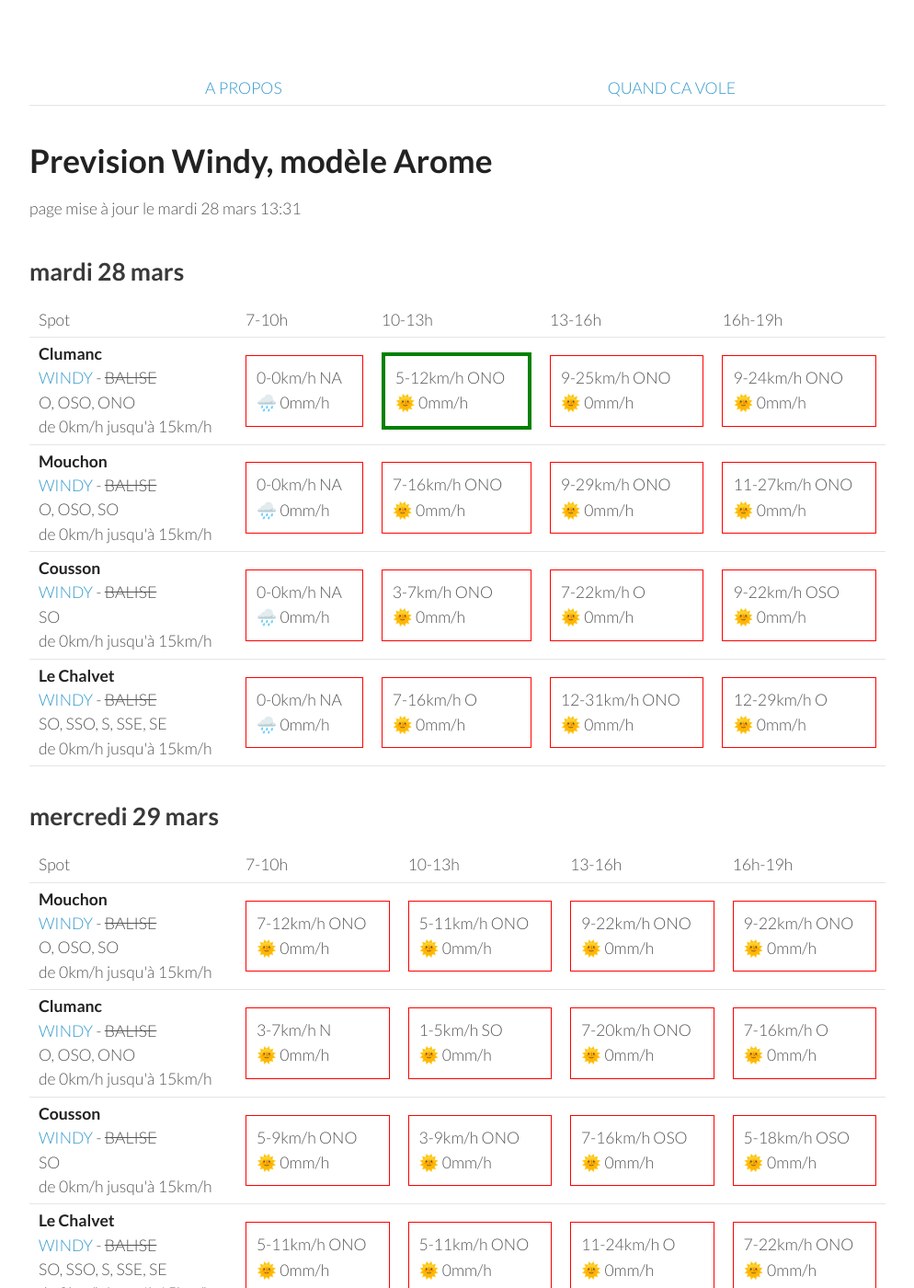
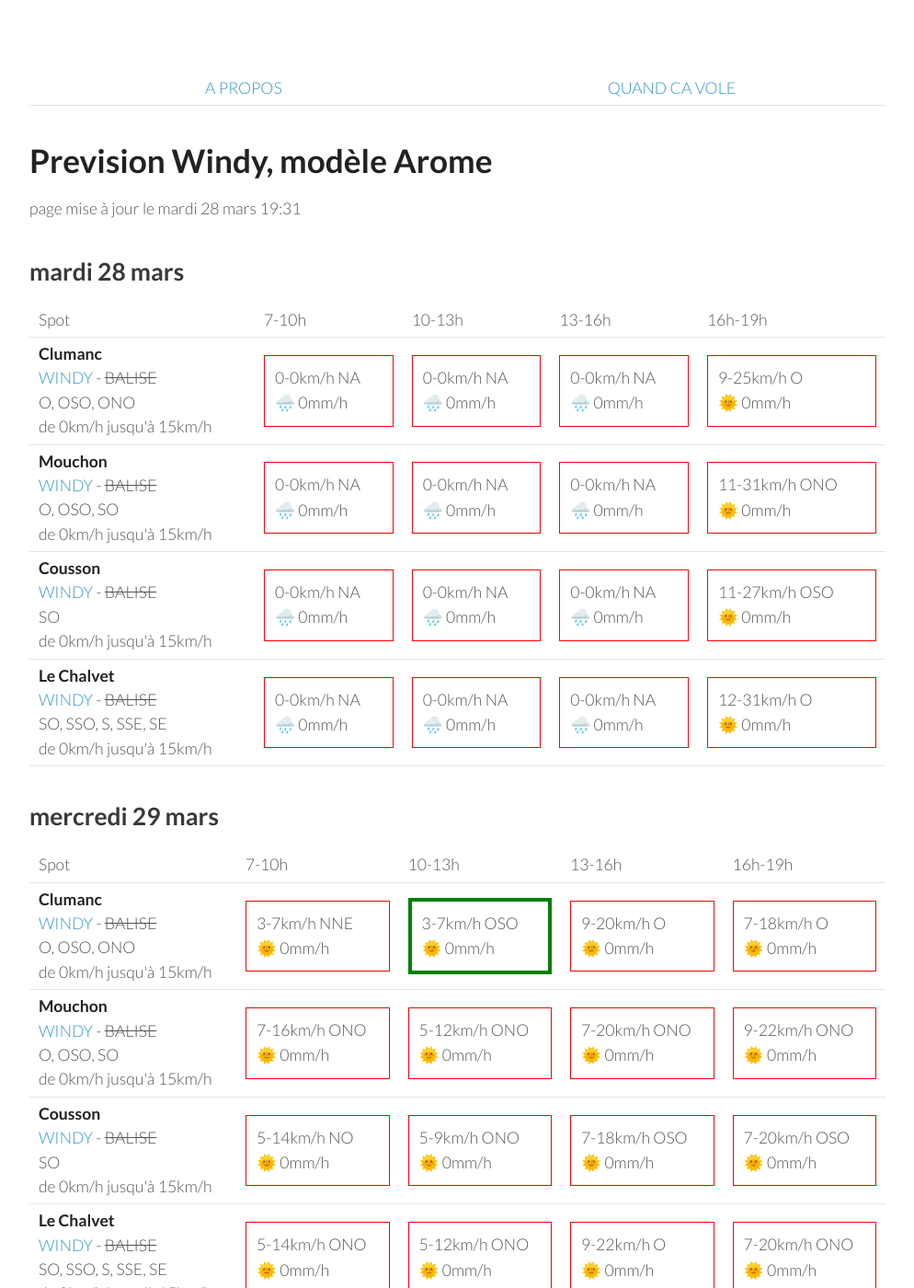
Before and after one commit to parapente-dans-le-nord/parapente-dans-le-nord.github.io, a Jekyll site: the page built from serre_poncon.markdown, in a window 1280 px wide and 1400 px high. Shown: the whole window at 92% size, without its empty margins (26-1020 px from the left). Built offline with Jekyll 4.4.1, drawn with Linux system fonts in a browser that asks for light colours; some of the changed text lies outside the part shown.

Commit message:
update index.markdown

```diff
--- a/serre_poncon.markdown
+++ b/serre_poncon.markdown
@@ -7,7 +7,7 @@ title:  "Tous les spots"
 {: .links}
 
 # Prevision Windy, modèle Arome
-page mise à jour le mardi 28 mars 13:31
+page mise à jour le mardi 28 mars 19:31
 
 ## mardi 28 mars
 
@@ -25,36 +25,36 @@ page mise à jour le mardi 28 mars 13:31
         <td><strong>Clumanc</strong><br><a href="https://windy.com/44.027/6.402?43.914,6.403,10,m:eSxaglP">WINDY</a> - <span class="no-balise"> BALISE </span><br> <span class="vent-favorable">O, OSO, ONO</span><br><span class="force-vent">de 0km/h jusqu'à 15km/h</span> </td>
 
             <td><div class="not-flyable"><p>0-0km/h NA</p><p>🌧️ 0mm/h</p></div></td>
-            <td><div class="flyable"><p>5-12km/h ONO</p><p>🌞 0mm/h</p></div></td>
-            <td><div class="not-flyable"><p>9-25km/h ONO</p><p>🌞 0mm/h</p></div></td>
-            <td><div class="not-flyable"><p>9-24km/h ONO</p><p>🌞 0mm/h</p></div></td>
+            <td><div class="not-flyable"><p>0-0km/h NA</p><p>🌧️ 0mm/h</p></div></td>
+            <td><div class="not-flyable"><p>0-0km/h NA</p><p>🌧️ 0mm/h</p></div></td>
+            <td><div class="not-flyable"><p>9-25km/h O</p><p>🌞 0mm/h</p></div></td>
 
     </tr>
 <tr>
         <td><strong>Mouchon</strong><br><a href="https://windy.com/43.992/6.424?43.878,6.425,10,m:eSuaglR">WINDY</a> - <span class="no-balise"> BALISE </span><br> <span class="vent-favorable">O, OSO, SO</span><br><span class="force-vent">de 0km/h jusqu'à 15km/h</span> </td>
 
             <td><div class="not-flyable"><p>0-0km/h NA</p><p>🌧️ 0mm/h</p></div></td>
-            <td><div class="not-flyable"><p>7-16km/h ONO</p><p>🌞 0mm/h</p></div></td>
-            <td><div class="not-flyable"><p>9-29km/h ONO</p><p>🌞 0mm/h</p></div></td>
-            <td><div class="not-flyable"><p>11-27km/h ONO</p><p>🌞 0mm/h</p></div></td>
+            <td><div class="not-flyable"><p>0-0km/h NA</p><p>🌧️ 0mm/h</p></div></td>
+            <td><div class="not-flyable"><p>0-0km/h NA</p><p>🌧️ 0mm/h</p></div></td>
+            <td><div class="not-flyable"><p>11-31km/h ONO</p><p>🌞 0mm/h</p></div></td>
 
     </tr>
 <tr>
         <td><strong>Cousson</strong><br><a href="https://windy.com/44.054/6.240?43.940,6.241,10,m:eSAaglz">WINDY</a> - <span class="no-balise"> BALISE </span><br> <span class="vent-favorable">SO</span><br><span class="force-vent">de 0km/h jusqu'à 15km/h</span> </td>
 
             <td><div class="not-flyable"><p>0-0km/h NA</p><p>🌧️ 0mm/h</p></div></td>
-            <td><div class="not-flyable"><p>3-7km/h ONO</p><p>🌞 0mm/h</p></div></td>
-            <td><div class="not-flyable"><p>7-22km/h O</p><p>🌞 0mm/h</p></div></td>
-            <td><div class="not-flyable"><p>9-22km/h OSO</p><p>🌞 0mm/h</p></div></td>
+            <td><div class="not-flyable"><p>0-0km/h NA</p><p>🌧️ 0mm/h</p></div></td>
+            <td><div class="not-flyable"><p>0-0km/h NA</p><p>🌧️ 0mm/h</p></div></td>
+            <td><div class="not-flyable"><p>11-27km/h OSO</p><p>🌞 0mm/h</p></div></td>
 
     </tr>
 <tr>
         <td><strong>Le Chalvet</strong><br><a href="https://windy.com/43.979/6.480?43.866,6.480,10,m:eSsaglX">WINDY</a> - <span class="no-balise"> BALISE </span><br> <span class="vent-favorable">SO, SSO, S, SSE, SE</span><br><span class="force-vent">de 0km/h jusqu'à 15km/h</span> </td>
 
             <td><div class="not-flyable"><p>0-0km/h NA</p><p>🌧️ 0mm/h</p></div></td>
-            <td><div class="not-flyable"><p>7-16km/h O</p><p>🌞 0mm/h</p></div></td>
-            <td><div class="not-flyable"><p>12-31km/h ONO</p><p>🌞 0mm/h</p></div></td>
-            <td><div class="not-flyable"><p>12-29km/h O</p><p>🌞 0mm/h</p></div></td>
+            <td><div class="not-flyable"><p>0-0km/h NA</p><p>🌧️ 0mm/h</p></div></td>
+            <td><div class="not-flyable"><p>0-0km/h NA</p><p>🌧️ 0mm/h</p></div></td>
+            <td><div class="not-flyable"><p>12-31km/h O</p><p>🌞 0mm/h</p></div></td>
 
     </tr>
 
@@ -74,42 +74,42 @@ page mise à jour le mardi 28 mars 13:31
       <td>16h-19h</td>
     </tr>
 <tr>
-        <td><strong>Mouchon</strong><br><a href="https://windy.com/43.992/6.424?43.878,6.425,10,m:eSuaglR">WINDY</a> - <span class="no-balise"> BALISE </span><br> <span class="vent-favorable">O, OSO, SO</span><br><span class="force-vent">de 0km/h jusqu'à 15km/h</span> </td>
+        <td><strong>Clumanc</strong><br><a href="https://windy.com/44.027/6.402?43.914,6.403,10,m:eSxaglP">WINDY</a> - <span class="no-balise"> BALISE </span><br> <span class="vent-favorable">O, OSO, ONO</span><br><span class="force-vent">de 0km/h jusqu'à 15km/h</span> </td>
 
-            <td><div class="not-flyable"><p>7-12km/h ONO</p><p>🌞 0mm/h</p></div></td>
-            <td><div class="not-flyable"><p>5-11km/h ONO</p><p>🌞 0mm/h</p></div></td>
-            <td><div class="not-flyable"><p>9-22km/h ONO</p><p>🌞 0mm/h</p></div></td>
-            <td><div class="not-flyable"><p>9-22km/h ONO</p><p>🌞 0mm/h</p></div></td>
+            <td><div class="not-flyable"><p>3-7km/h NNE</p><p>🌞 0mm/h</p></div></td>
+            <td><div class="flyable"><p>3-7km/h OSO</p><p>🌞 0mm/h</p></div></td>
+            <td><div class="not-flyable"><p>9-20km/h O</p><p>🌞 0mm/h</p></div></td>
+            <td><div class="not-flyable"><p>7-18km/h O</p><p>🌞 0mm/h</p></div></td>
 
 
     </tr>
 <tr>
-        <td><strong>Clumanc</strong><br><a href="https://windy.com/44.027/6.402?43.914,6.403,10,m:eSxaglP">WINDY</a> - <span class="no-balise"> BALISE </span><br> <span class="vent-favorable">O, OSO, ONO</span><br><span class="force-vent">de 0km/h jusqu'à 15km/h</span> </td>
+        <td><strong>Mouchon</strong><br><a href="https://windy.com/43.992/6.424?43.878,6.425,10,m:eSuaglR">WINDY</a> - <span class="no-balise"> BALISE </span><br> <span class="vent-favorable">O, OSO, SO</span><br><span class="force-vent">de 0km/h jusqu'à 15km/h</span> </td>
 
-            <td><div class="not-flyable"><p>3-7km/h N</p><p>🌞 0mm/h</p></div></td>
-            <td><div class="not-flyable"><p>1-5km/h SO</p><p>🌞 0mm/h</p></div></td>
+            <td><div class="not-flyable"><p>7-16km/h ONO</p><p>🌞 0mm/h</p></div></td>
+            <td><div class="not-flyable"><p>5-12km/h ONO</p><p>🌞 0mm/h</p></div></td>
             <td><div class="not-flyable"><p>7-20km/h ONO</p><p>🌞 0mm/h</p></div></td>
-            <td><div class="not-flyable"><p>7-16km/h O</p><p>🌞 0mm/h</p></div></td>
+            <td><div class="not-flyable"><p>9-22km/h ONO</p><p>🌞 0mm/h</p></div></td>
 
 
     </tr>
 <tr>
         <td><strong>Cousson</strong><br><a href="https://windy.com/44.054/6.240?43.940,6.241,10,m:eSAaglz">WINDY</a> - <span class="no-balise"> BALISE </span><br> <span class="vent-favorable">SO</span><br><span class="force-vent">de 0km/h jusqu'à 15km/h</span> </td>
 
+            <td><div class="not-flyable"><p>5-14km/h NO</p><p>🌞 0mm/h</p></div></td>
             <td><div class="not-flyable"><p>5-9km/h ONO</p><p>🌞 0mm/h</p></div></td>
-            <td><div class="not-flyable"><p>3-9km/h ONO</p><p>🌞 0mm/h</p></div></td>
-            <td><div class="not-flyable"><p>7-16km/h OSO</p><p>🌞 0mm/h</p></div></td>
-            <td><div class="not-flyable"><p>5-18km/h OSO</p><p>🌞 0mm/h</p></div></td>
+            <td><div class="not-flyable"><p>7-18km/h OSO</p><p>🌞 0mm/h</p></div></td>
+            <td><div class="not-flyable"><p>7-20km/h OSO</p><p>🌞 0mm/h</p></div></td>
 
 
     </tr>
 <tr>
         <td><strong>Le Chalvet</strong><br><a href="https://windy.com/43.979/6.480?43.866,6.480,10,m:eSsaglX">WINDY</a> - <span class="no-balise"> BALISE </span><br> <span class="vent-favorable">SO, SSO, S, SSE, SE</span><br><span class="force-vent">de 0km/h jusqu'à 15km/h</span> </td>
 
-            <td><div class="not-flyable"><p>5-11km/h ONO</p><p>🌞 0mm/h</p></div></td>
-            <td><div class="not-flyable"><p>5-11km/h ONO</p><p>🌞 0mm/h</p></div></td>
-            <td><div class="not-flyable"><p>11-24km/h O</p><p>🌞 0mm/h</p></div></td>
-            <td><div class="not-flyable"><p>7-22km/h ONO</p><p>🌞 0mm/h</p></div></td>
+            <td><div class="not-flyable"><p>5-14km/h ONO</p><p>🌞 0mm/h</p></div></td>
+            <td><div class="not-flyable"><p>5-12km/h ONO</p><p>🌞 0mm/h</p></div></td>
+            <td><div class="not-flyable"><p>9-22km/h O</p><p>🌞 0mm/h</p></div></td>
+            <td><div class="not-flyable"><p>7-20km/h ONO</p><p>🌞 0mm/h</p></div></td>
 
 
     </tr>
@@ -132,40 +132,40 @@ page mise à jour le mardi 28 mars 13:31
 <tr>
         <td><strong>Mouchon</strong><br><a href="https://windy.com/43.992/6.424?43.878,6.425,10,m:eSuaglR">WINDY</a> - <span class="no-balise"> BALISE </span><br> <span class="vent-favorable">O, OSO, SO</span><br><span class="force-vent">de 0km/h jusqu'à 15km/h</span> </td>
 
-            <td><div class="not-flyable"><p>3-14km/h NO</p><p>🌞 0mm/h</p></div></td>
-            <td><div class="not-flyable"><p>5-20km/h OSO</p><p>🌞 0mm/h</p></div></td>
+            <td><div class="flyable"><p>5-5km/h OSO</p><p>🌞 0mm/h</p></div></td>
+            <td><div class="not-flyable"><p>5-22km/h OSO</p><p>🌞 0mm/h</p></div></td>
             <td><div class="not-flyable"><p>11-31km/h O</p><p>🌞 0mm/h</p></div></td>
-            <td><div class="not-flyable"><p>11-33km/h O</p><p>🌞 0mm/h</p></div></td>
+            <td><div class="not-flyable"><p>9-33km/h O</p><p>🌞 0mm/h</p></div></td>
 
 
     </tr>
 <tr>
         <td><strong>Clumanc</strong><br><a href="https://windy.com/44.027/6.402?43.914,6.403,10,m:eSxaglP">WINDY</a> - <span class="no-balise"> BALISE </span><br> <span class="vent-favorable">O, OSO, ONO</span><br><span class="force-vent">de 0km/h jusqu'à 15km/h</span> </td>
 
-            <td><div class="not-flyable"><p>1-14km/h NNO</p><p>🌞 0mm/h</p></div></td>
+            <td><div class="not-flyable"><p>3-3km/h ENE</p><p>🌞 0mm/h</p></div></td>
             <td><div class="not-flyable"><p>5-20km/h OSO</p><p>🌞 0mm/h</p></div></td>
-            <td><div class="not-flyable"><p>9-31km/h O</p><p>🌞 0mm/h</p></div></td>
-            <td><div class="not-flyable"><p>11-33km/h O</p><p>🌞 0mm/h</p></div></td>
+            <td><div class="not-flyable"><p>11-31km/h O</p><p>🌞 0mm/h</p></div></td>
+            <td><div class="not-flyable"><p>9-33km/h O</p><p>🌞 0mm/h</p></div></td>
 
 
     </tr>
 <tr>
         <td><strong>Cousson</strong><br><a href="https://windy.com/44.054/6.240?43.940,6.241,10,m:eSAaglz">WINDY</a> - <span class="no-balise"> BALISE </span><br> <span class="vent-favorable">SO</span><br><span class="force-vent">de 0km/h jusqu'à 15km/h</span> </td>
 
-            <td><div class="not-flyable"><p>3-12km/h E</p><p>🌞 0mm/h</p></div></td>
-            <td><div class="not-flyable"><p>3-14km/h SSO</p><p>🌞 0mm/h</p></div></td>
-            <td><div class="not-flyable"><p>5-22km/h OSO</p><p>🌞 0mm/h</p></div></td>
+            <td><div class="not-flyable"><p>5-9km/h S</p><p>🌞 0mm/h</p></div></td>
+            <td><div class="not-flyable"><p>3-16km/h SSO</p><p>🌞 0mm/h</p></div></td>
             <td><div class="not-flyable"><p>7-24km/h OSO</p><p>🌞 0mm/h</p></div></td>
+            <td><div class="not-flyable"><p>5-24km/h SO</p><p>🌞 0mm/h</p></div></td>
 
 
     </tr>
 <tr>
         <td><strong>Le Chalvet</strong><br><a href="https://windy.com/43.979/6.480?43.866,6.480,10,m:eSsaglX">WINDY</a> - <span class="no-balise"> BALISE </span><br> <span class="vent-favorable">SO, SSO, S, SSE, SE</span><br><span class="force-vent">de 0km/h jusqu'à 15km/h</span> </td>
 
-            <td><div class="not-flyable"><p>3-16km/h NO</p><p>🌞 0mm/h</p></div></td>
-            <td><div class="not-flyable"><p>5-22km/h OSO</p><p>🌞 0mm/h</p></div></td>
-            <td><div class="not-flyable"><p>11-31km/h O</p><p>🌞 0mm/h</p></div></td>
-            <td><div class="not-flyable"><p>11-35km/h O</p><p>🌞 0mm/h</p></div></td>
+            <td><div class="not-flyable"><p>1-5km/h NO</p><p>🌞 0mm/h</p></div></td>
+            <td><div class="not-flyable"><p>7-24km/h OSO</p><p>🌞 0mm/h</p></div></td>
+            <td><div class="not-flyable"><p>11-33km/h O</p><p>🌞 0mm/h</p></div></td>
+            <td><div class="not-flyable"><p>9-33km/h O</p><p>🌞 0mm/h</p></div></td>
 
 
     </tr>
@@ -188,30 +188,30 @@ page mise à jour le mardi 28 mars 13:31
 <tr>
         <td><strong>Mouchon</strong><br><a href="https://windy.com/43.992/6.424?43.878,6.425,10,m:eSuaglR">WINDY</a> - <span class="no-balise"> BALISE </span><br> <span class="vent-favorable">O, OSO, SO</span><br><span class="force-vent">de 0km/h jusqu'à 15km/h</span> </td>
 
-            <td><div class="not-flyable"><p>1-16km/h O</p><p>🌞 0mm/h</p></div></td>
-            <td><div class="not-flyable"><p>14-40km/h ONO</p><p>🌞 0mm/h</p></div></td>
-            <td><div class="not-flyable"><p>22-75km/h ONO</p><p>🌧 0.2mm/h</p></div></td>
-            <td><div class="not-flyable"><p>27-72km/h ONO</p><p>🌧 0.2mm/h</p></div></td>
+            <td><div class="flyable"><p>1-14km/h O</p><p>🌞 0mm/h</p></div></td>
+            <td><div class="not-flyable"><p>9-29km/h ONO</p><p>🌞 0mm/h</p></div></td>
+            <td><div class="not-flyable"><p>24-70km/h NO</p><p>🌞 0mm/h</p></div></td>
+            <td><div class="not-flyable"><p>27-74km/h ONO</p><p>🌧 0.2mm/h</p></div></td>
 
 
     </tr>
 <tr>
         <td><strong>Clumanc</strong><br><a href="https://windy.com/44.027/6.402?43.914,6.403,10,m:eSxaglP">WINDY</a> - <span class="no-balise"> BALISE </span><br> <span class="vent-favorable">O, OSO, ONO</span><br><span class="force-vent">de 0km/h jusqu'à 15km/h</span> </td>
 
-            <td><div class="not-flyable"><p>0-16km/h O</p><p>🌞 0mm/h</p></div></td>
-            <td><div class="not-flyable"><p>12-40km/h ONO</p><p>🌞 0mm/h</p></div></td>
-            <td><div class="not-flyable"><p>22-75km/h ONO</p><p>🌧 0.3mm/h</p></div></td>
-            <td><div class="not-flyable"><p>27-72km/h ONO</p><p>🌧 0.3mm/h</p></div></td>
+            <td><div class="flyable"><p>1-14km/h ONO</p><p>🌞 0mm/h</p></div></td>
+            <td><div class="not-flyable"><p>7-29km/h ONO</p><p>🌞 0mm/h</p></div></td>
+            <td><div class="not-flyable"><p>22-70km/h NO</p><p>🌧 0.2mm/h</p></div></td>
+            <td><div class="not-flyable"><p>27-75km/h ONO</p><p>🌧 0.3mm/h</p></div></td>
 
 
     </tr>
 <tr>
         <td><strong>Cousson</strong><br><a href="https://windy.com/44.054/6.240?43.940,6.241,10,m:eSAaglz">WINDY</a> - <span class="no-balise"> BALISE </span><br> <span class="vent-favorable">SO</span><br><span class="force-vent">de 0km/h jusqu'à 15km/h</span> </td>
 
-            <td><div class="not-flyable"><p>1-11km/h ESE</p><p>🌞 0mm/h</p></div></td>
-            <td><div class="not-flyable"><p>5-24km/h ONO</p><p>🌞 0mm/h</p></div></td>
-            <td><div class="not-flyable"><p>18-61km/h ONO</p><p>🌧 0.4mm/h</p></div></td>
-            <td><div class="not-flyable"><p>22-59km/h ONO</p><p>🌧 0.4mm/h</p></div></td>
+            <td><div class="not-flyable"><p>1-12km/h ESE</p><p>🌞 0mm/h</p></div></td>
+            <td><div class="not-flyable"><p>1-14km/h ONO</p><p>🌞 0mm/h</p></div></td>
+            <td><div class="not-flyable"><p>18-55km/h NO</p><p>🌞 0mm/h</p></div></td>
+            <td><div class="not-flyable"><p>24-64km/h ONO</p><p>🌧 0.3mm/h</p></div></td>
 
 
     </tr>
@@ -219,9 +219,9 @@ page mise à jour le mardi 28 mars 13:31
         <td><strong>Le Chalvet</strong><br><a href="https://windy.com/43.979/6.480?43.866,6.480,10,m:eSsaglX">WINDY</a> - <span class="no-balise"> BALISE </span><br> <span class="vent-favorable">SO, SSO, S, SSE, SE</span><br><span class="force-vent">de 0km/h jusqu'à 15km/h</span> </td>
 
             <td><div class="not-flyable"><p>3-16km/h ONO</p><p>🌞 0mm/h</p></div></td>
-            <td><div class="not-flyable"><p>14-42km/h ONO</p><p>🌞 0mm/h</p></div></td>
-            <td><div class="not-flyable"><p>24-75km/h ONO</p><p>🌞 0mm/h</p></div></td>
-            <td><div class="not-flyable"><p>29-74km/h ONO</p><p>🌧 0.3mm/h</p></div></td>
+            <td><div class="not-flyable"><p>9-31km/h ONO</p><p>🌞 0mm/h</p></div></td>
+            <td><div class="not-flyable"><p>25-74km/h NO</p><p>🌞 0mm/h</p></div></td>
+            <td><div class="not-flyable"><p>27-75km/h ONO</p><p>🌧 0.3mm/h</p></div></td>
 
 
     </tr>
```
